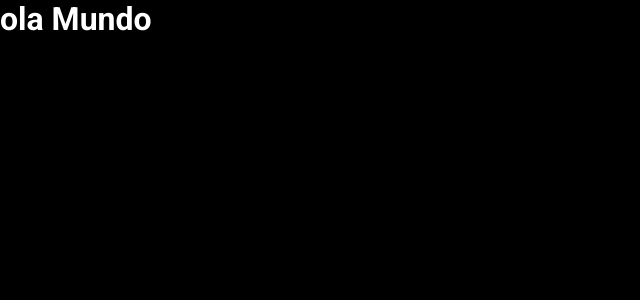
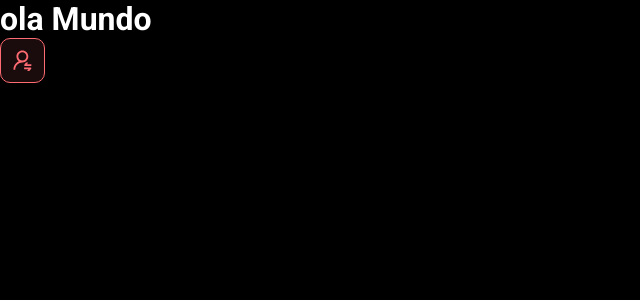
Before and after one commit to jefersontramonti/Clientes, a React (Vite) app in the folder frontend/: page / in a window 1280 px wide. Shown: the top 300 px of the page, without its empty margins (0-640 px from the left). Built offline with nearby package versions, Linux system fonts and the light colour scheme.

Commit message:
First Component

```diff
--- a/frontend/src/App.tsx
+++ b/frontend/src/App.tsx
@@ -1,7 +1,11 @@
+import NotificationButton from "./components/NotificationButton";
 
 function App() {
-    return(
-        <h1>ola Mundo</h1>
+    return (
+        <>
+            <h1>ola Mundo</h1>
+            <NotificationButton/>
+        </>
     );
 }
 
--- /dev/null
+++ b/frontend/src/components/NotificationButton/index.tsx
@@ -0,0 +1,11 @@
+ import Icon from '../../assets/img/notification-icon.svg'
+ import './styles.css'
+function NotificationButton() {
+    return (
+       <div className={"dsmeta-red-btn"}>
+           <img src={Icon} alt={"Notificar"}/>
+       </div>
+    );
+}
+
+export default NotificationButton
--- /dev/null
+++ b/frontend/src/components/NotificationButton/styles.css
@@ -0,0 +1,15 @@
+.dsmeta-red-btn {
+    height: 45px;
+    width: 45px;
+    background: rgba(255, 107, 114, 0.1);
+    border: 1px solid #ff6b72;
+    border-radius: 10px;
+    display: flex;
+    align-items: center;
+    justify-content: center;
+    cursor: pointer;
+}
+
+.dsmeta-red-btn img {
+    width: 19px;
+}
```
Also changed, not shown: frontend/src/assets/img/notification-icon.svg (added).
